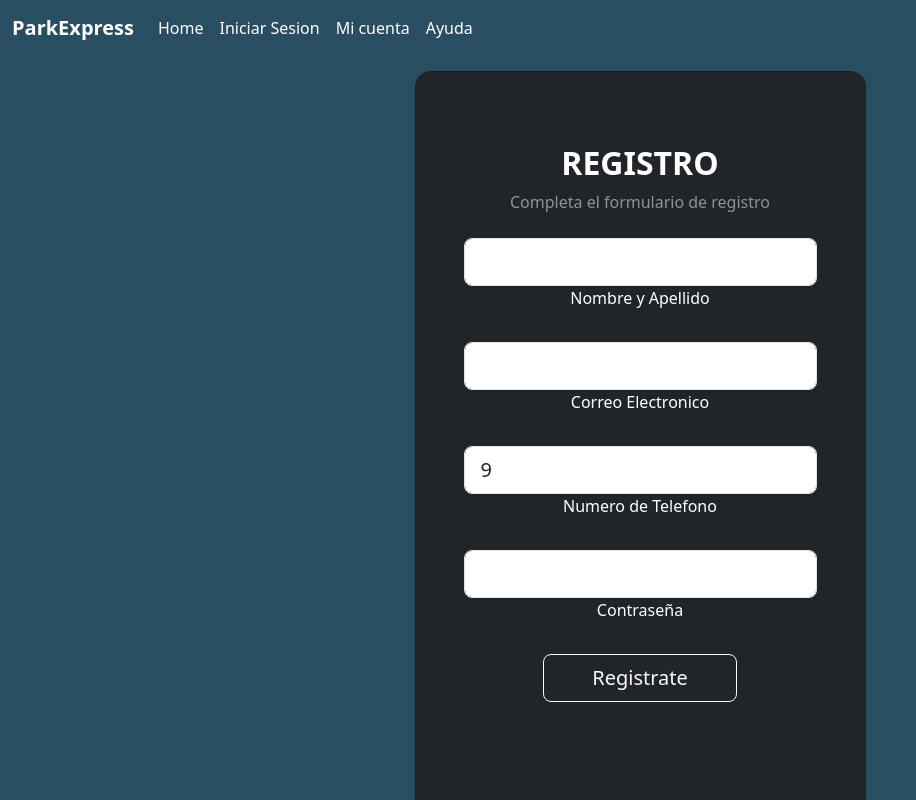
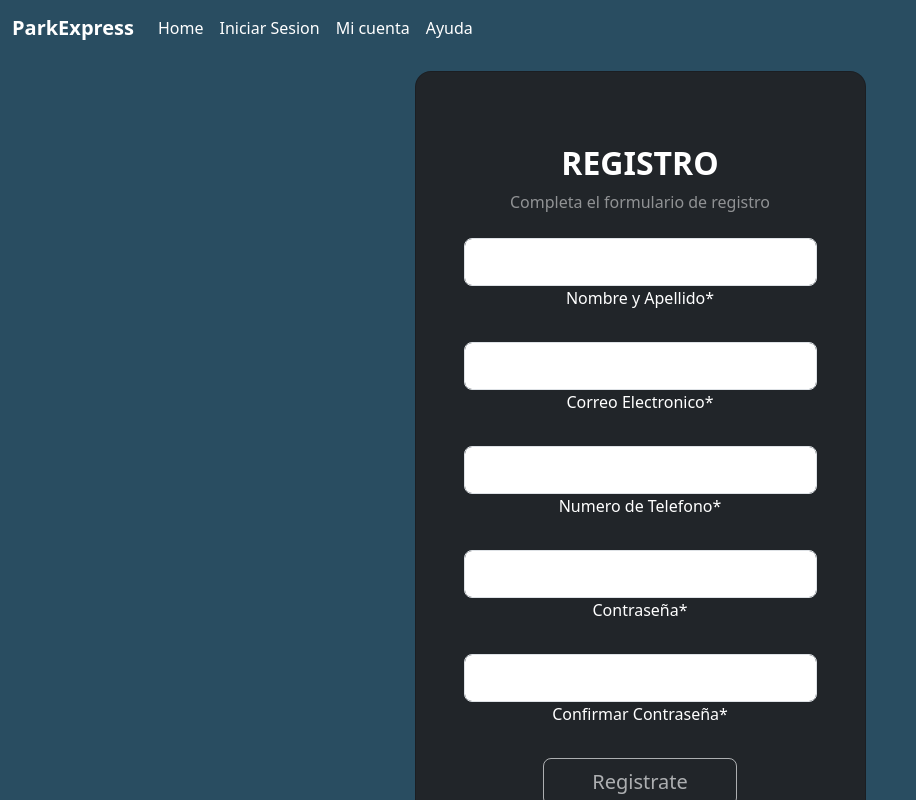
Before and after one commit to CojitoJulio/ParkExpresss, an Angular app: page /register in a window 1280 px wide. Shown: the top 800 px of the page, without its empty margins (0-916 px from the left). Built offline with nearby package versions, Linux system fonts and the light colour scheme; data requests are answered from the project's data file.

Commit message:
Validaciones finas

```diff
--- a/db.json
+++ b/db.json
@@ -37,6 +37,27 @@
       "telefono": "978458386",
       "password": "magia1313",
       "id": 4
+    },
+    {
+      "email": "DASASD",
+      "nombre": "asdaSD",
+      "telefono": "12341234",
+      "password": "dfasdf",
+      "id": 5
+    },
+    {
+      "email": "danielgutierrez741@gmail.com",
+      "nombre": "Daniel Gutierrez",
+      "telefono": "189267492",
+      "password": "dfasdf",
+      "id": 6
+    },
+    {
+      "email": "crisho@colon.com",
+      "nombre": "Cristobal Colon",
+      "telefono": "666666666",
+      "password": "america1313",
+      "id": 7
     }
   ],
   "estacionamientos": [
@@ -65,5 +86,15 @@
       "lat": -70.616431,
       "name": "Manuel Rodriguez"
     }
+  ],
+  "tarjetas": [
+    {
+      "nrotarjeta": 289748377216,
+      "titular": "Daniel Gutierrez",
+      "mes": 12,
+      "anio": 2025,
+      "cvv": 964,
+      "idduenio": 6
+    }
   ]
 }
--- a/src/app/components/login/login.component.css
+++ b/src/app/components/login/login.component.css
@@ -0,0 +1,5 @@
+.blur-in-expand{animation:blur-in-expand 0.4s linear both} @keyframes blur-in-expand{0%{transform:scale(0);filter:blur(12px);opacity:0}100%{transform:scale(1);filter:blur(0);opacity:1}}
+
+#incorrecto{
+    display: none;
+}
--- a/src/app/components/login/login.component.ts
+++ b/src/app/components/login/login.component.ts
@@ -20,6 +20,10 @@ export class LoginComponent implements OnInit {
     this.getusers();
   }
 
+  isFormValid(): boolean {
+    return !!this.userEmail && !!this.userPass;
+  }
+
   getusers() {
     this.apiService.getUsers().subscribe((usuarios) => {
       this.users = usuarios;
@@ -33,8 +37,6 @@ export class LoginComponent implements OnInit {
         this.userEmail == registro.email &&
         this.userPass == registro.password
       ) {
-        console.log('ta bien');
-
         localStorage.setItem(
           'actualuser',
           JSON.stringify({ email: this.userEmail, password: this.userPass })
@@ -42,7 +44,10 @@ export class LoginComponent implements OnInit {
 
         this.router.navigate(['/dashboard']);
       } else {
-        console.log(' ta malo');
+        var alerta = document.getElementById('incorrecto');
+        if (alerta) {
+          alerta.style.display = 'block';
+        }
       }
     });
   }
--- a/src/app/components/register/register.component.css
+++ b/src/app/components/register/register.component.css
@@ -0,0 +1,3 @@
+.invalid{
+    color: red;
+}
--- a/src/app/components/register/register.component.html
+++ b/src/app/components/register/register.component.html
@@ -4,74 +4,108 @@
       <div class="col-12 col-md-8 col-lg-6 col-xl-5">
         <div class="card bg-dark text-white" style="border-radius: 1rem">
           <div class="card-body p-5 text-center">
-            <form class="mb-md-5 mt-md-4 pb-5" [formGroup]="miFormulario">
+            <form
+              class="mb-md-5 mt-md-4 pb-5"
+              [formGroup]="miFormulario"
+              (ngSubmit)="guardar()"
+            >
               <h2 class="fw-bold mb-2 text-uppercase">Registro</h2>
               <p class="text-white-50 mb-4">
                 Completa el formulario de registro
               </p>
-
+              <!-- Nombre -->
               <div class="form-outline form-white mb-4">
                 <input
                   type="text"
+                  id="TypeNameX"
                   class="form-control form-control-lg"
-                  [(ngModel)]="userName"
-                  name="name"
                   formControlName="name"
-                  required
+                  [class.is-invalid]="nombreNoValido"
                 />
-                <label class="form-label" for="typeEmailX"
-                  >Nombre y Apellido</label
+                <label class="form-label" for="typeNameX"
+                  >Nombre y Apellido*</label
+                >
+                <br />
+                <small class="invalid" *ngIf="nombreNoValido"
+                  >Campo vacío o invalido</small
                 >
               </div>
-
+              <!-- Correo -->
               <div class="form-outline form-white mb-4">
                 <input
                   type="email"
                   id="typeEmailX"
                   class="form-control form-control-lg"
-                  [(ngModel)]="userEmail"
-                  name="email"
-                  formControlName="correo"
+                  formControlName="email"
+                  [class.is-invalid]="correoNoValido"
                 />
                 <label class="form-label" for="typeEmailX"
-                  >Correo Electronico</label
+                  >Correo Electronico*</label
+                >
+                <br />
+                <small class="invalid" *ngIf="correoNoValido"
+                  >Campo vacío o correo invalido</small
                 >
               </div>
-
+              <!-- Telefono -->
               <div class="form-outline form-white mb-4">
                 <input
                   type="text"
                   class="form-control form-control-lg"
+                  id="typePhoneX"
                   maxlength="9"
-                  [(ngModel)]="userPhone"
-                  name="phone"
                   formControlName="phone"
-                  required
+                  (keydown)="soloNumeros($event)"
+                  [class.is-invalid]="telefonoNoValido"
                 />
-                <label class="form-label" for="typeEmailX"
-                  >Numero de Telefono</label
+                <label class="form-label" for="typePhoneX"
+                  >Numero de Telefono*</label
+                >
+                <br />
+                <small class="invalid" *ngIf="telefonoNoValido"
+                  >Campo vacío o telefono invalido</small
                 >
               </div>
-
+              <!-- Contraseña -->
               <div class="form-outline form-white mb-4">
                 <input
                   type="password"
                   id="typePasswordX"
                   class="form-control form-control-lg"
-                  [(ngModel)]="userPassword"
-                  name="pass"
-                  formControlName="correo"
-                  required
+                  formControlName="pass"
+                  [class.is-invalid]="passNoValido"
                 />
-                <label class="form-label" for="typePasswordX">Contraseña</label>
+                <label class="form-label" for="typePasswordX"
+                  >Contraseña*</label
+                >
+                <br />
+                <small class="invalid" *ngIf="passNoValido"
+                  >Campo vacío o contraseña invalida</small
+                >
+              </div>
+              <!-- Confirmar Contraseña -->
+              <div class="form-outline form-white mb-4">
+                <input
+                  type="password"
+                  id="typePassword2X"
+                  class="form-control form-control-lg"
+                  formControlName="pass2"
+                  [class.is-invalid]="pass2NoValido"
+                />
+                <label class="form-label" for="typePassword2X"
+                  >Confirmar Contraseña*</label
+                >
+                <br />
+                <small class="invalid" *ngIf="pass2NoValido"
+                  >Campo vacío o contraseña invalida</small
+                >
               </div>
 
               <button
-                [routerLink]="['/creditcard']"
                 class="btn btn-outline-light btn-lg px-5"
                 type="submit"
                 (click)="register()"
-                [disabled]="isButtonDisabled"
+                [disabled]="!isFormValid()"
               >
                 Registrate
               </button>
--- a/src/app/components/register/register.component.ts
+++ b/src/app/components/register/register.component.ts
@@ -2,6 +2,7 @@ import { Component, OnInit } from '@angular/core';
 import { Usuario } from 'src/app/models/usuario';
 import { ApiService } from 'src/app/services/api.service';
 import { FormBuilder, FormGroup, Validators } from '@angular/forms';
+import { Router } from '@angular/router';
 
 @Component({
   selector: 'app-register',
@@ -11,12 +12,62 @@ import { FormBuilder, FormGroup, Validators } from '@angular/forms';
 export class RegisterComponent implements OnInit {
   miFormulario!: FormGroup;
 
-  constructor(private apiService: ApiService, private fb: FormBuilder) {}
+  constructor(
+    private apiService: ApiService,
+    private fb: FormBuilder,
+    private router: Router
+  ) {
+    this.createForm();
+  }
 
-  userName: string = '';
-  userPassword: string = '';
-  userEmail: string = '';
-  userPhone: number = 9;
+  get nombreNoValido() {
+    return (
+      this.miFormulario.get('name')?.invalid &&
+      this.miFormulario.get('name')?.touched
+    );
+  }
+
+  get correoNoValido() {
+    return (
+      this.miFormulario.get('email')?.invalid &&
+      this.miFormulario.get('email')?.touched
+    );
+  }
+
+  get telefonoNoValido() {
+    return (
+      this.miFormulario.get('phone')?.invalid &&
+      this.miFormulario.get('phone')?.touched
+    );
+  }
+
+  get passNoValido() {
+    return (
+      this.miFormulario.get('pass')?.invalid &&
+      this.miFormulario.get('pass')?.touched
+    );
+  }
+
+  get pass2NoValido() {
+    return (
+      this.miFormulario.get('pass2')?.invalid &&
+      this.miFormulario.get('pass2')?.touched
+    );
+  }
+
+  soloNumeros(event: any) {
+    const tecla = event.key;
+    if (
+      !/^[0-9]$/.test(tecla) &&
+      tecla !== 'Backspace' &&
+      tecla !== 'Delete' &&
+      tecla !== 'ArrowLeft' &&
+      tecla !== 'ArrowRight' &&
+      tecla !== 'Tab'
+    ) {
+      event.preventDefault();
+    }
+  }
 
   isButtonDisabled = false;
 
@@ -24,13 +75,82 @@ export class RegisterComponent implements OnInit {
 
   ngOnInit() {
     this.getusers();
+  }
 
-    this.miFormulario = this.fb.group({
-      correo: ['', [Validators.required, Validators.email]],
-      pass: ['', [Validators.required]],
-      name: ['', [Validators.required]],
-      phone: ['', [Validators.required]],
-    });
+  createForm() {
+    this.miFormulario = this.fb.group(
+      {
+        name: ['', Validators.required],
+        email: [
+          '',
+          [
+            Validators.required,
+            Validators.pattern('[a-z0-9._%+-]+@[a-z0-9.-]+.[a-z]{2,3}$'),
+          ],
+        ],
+        phone: [
+          '',
+          [
+            Validators.required,
+            Validators.maxLength(9),
+            Validators.minLength(9),
+          ],
+        ],
+        pass: ['', [Validators.required, Validators.minLength(6)]],
+        pass2: ['', Validators.required],
+      },
+      {
+        Validators: this.samePassword('pass', 'pass2'),
+      }
+    );
+  }
+
+  guardar() {
+    console.log(this.miFormulario);
+
+    this.passNotvalid();
+
+    if (this.miFormulario.invalid) {
+      return Object.values(this.miFormulario.controls).forEach((control) => {
+        control.markAllAsTouched();
+      });
+    } else {
+      this.register();
+    }
+  }
+
+  isFormValid(): boolean {
+    const name = this.miFormulario.get('name')?.value;
+    const email = this.miFormulario.get('email')?.value;
+    const phone = this.miFormulario.get('phone')?.value;
+    const pass1 = this.miFormulario.get('pass')?.value;
+    const pass2 = this.miFormulario.get('pass2')?.value;
+
+    return !!name && !!email && !!phone && !!pass1 && !!pass2;
+  }
+
+  samePassword(pass1: string, pass2: string) {
+    return (FormGroup: FormGroup) => {
+      const pass1Control = FormGroup.get(pass1);
+      const pass2Control = FormGroup.get(pass2);
+
+      if (pass1Control?.value === pass2Control?.value) {
+        pass2Control?.setErrors(null);
+      } else {
+        pass2Control?.setErrors({ notSame: true });
+      }
+    };
+  }
+
+  passNotvalid() {
+    const pass1 = this.miFormulario.get('pass')?.value;
+    const pass2 = this.miFormulario.get('pass2')?.value;
+
+    if (pass1 !== pass2) {
+      return true;
+    } else {
+      return false;
+    }
   }
 
   getusers() {
@@ -41,12 +161,17 @@ export class RegisterComponent implements OnInit {
   }
 
   register() {
-    if (this.userEmail && this.userName && this.userPassword) {
+    const name = this.miFormulario.get('name')?.value;
+    const email = this.miFormulario.get('email')?.value;
+    const phone = this.miFormulario.get('phone')?.value;
+    const pass1 = this.miFormulario.get('pass')?.value;
+
+    if (email && name && pass1 && phone) {
       const user: Usuario = {
-        email: this.userEmail,
-        nombre: this.userName,
-        telefono: this.userPhone,
-        password: this.userPassword,
+        email: email,
+        nombre: name,
+        telefono: phone,
+        password: pass1,
       };
 
       this.apiService.insertUser(user).subscribe((data) => {
@@ -54,5 +179,7 @@ export class RegisterComponent implements OnInit {
         this.isButtonDisabled = true;
       });
     }
+
+    this.router.navigate(['/creditcard']);
   }
 }
```
Also changed, not shown: src/app/components/login/login.component.html (+12 -1 lines).
